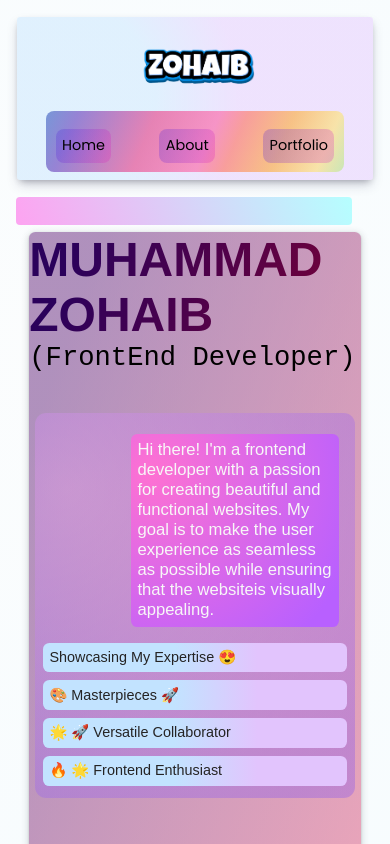
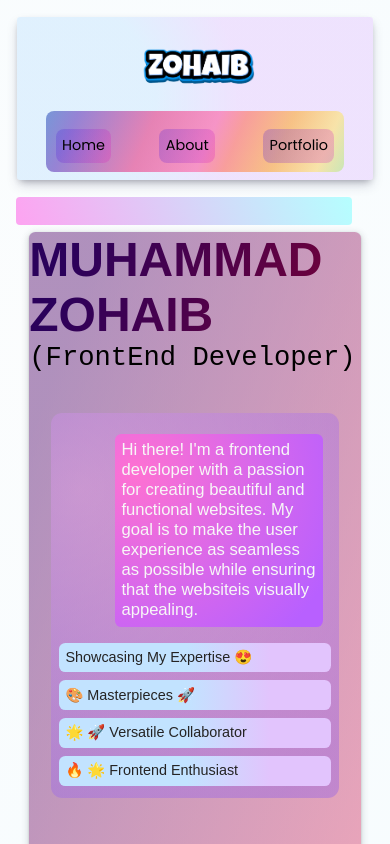
Before and after one commit to MuhammadZohaib28/React-Portfolio-Website, a React (Vite) app: page / in a window 390 px wide. In both pictures the pointer is over the element "🎨 Frontend Maestro". Shown: the top 844 px of the page. Built offline with nearby package versions, Linux system fonts and the light colour scheme.

Commit message:
Responsiveness Added

```diff
--- a/src/components/hero.css
+++ b/src/components/hero.css
@@ -246,14 +246,12 @@ span {
 }
 
 @media (max-width: 576px) {
-
   .mainSection {
     margin: auto;
   }
 
   .mainSectionImage {
     height: 16rem;
-
   }
 
   .mainSectionImageBg {
@@ -278,9 +276,17 @@ span {
   .paraMainSection4,
   .paraMainSection5 {
     font-size: 0.9rem;
+    /* border: 1px solid red; */
   }
 
-  .paraMainSection:hover{
+  .paraMainSection:hover {
+    /* margin-right: 10.1rem; */
+    /* border: 1px solid red; */
+    transform: translateX(3rem);
+    transition: all ease 1s;
+  }
+
+  .paraMainSection:hover {
     width: 13rem;
   }
 
@@ -289,7 +295,7 @@ span {
     width: 14rem;
     margin: 2.5rem auto;
   }
-  .paraSectionContainer:hover{
-    width: 20rem;
+  .paraSectionContainer:hover {
+    width: 18rem;
   }
 }
```
